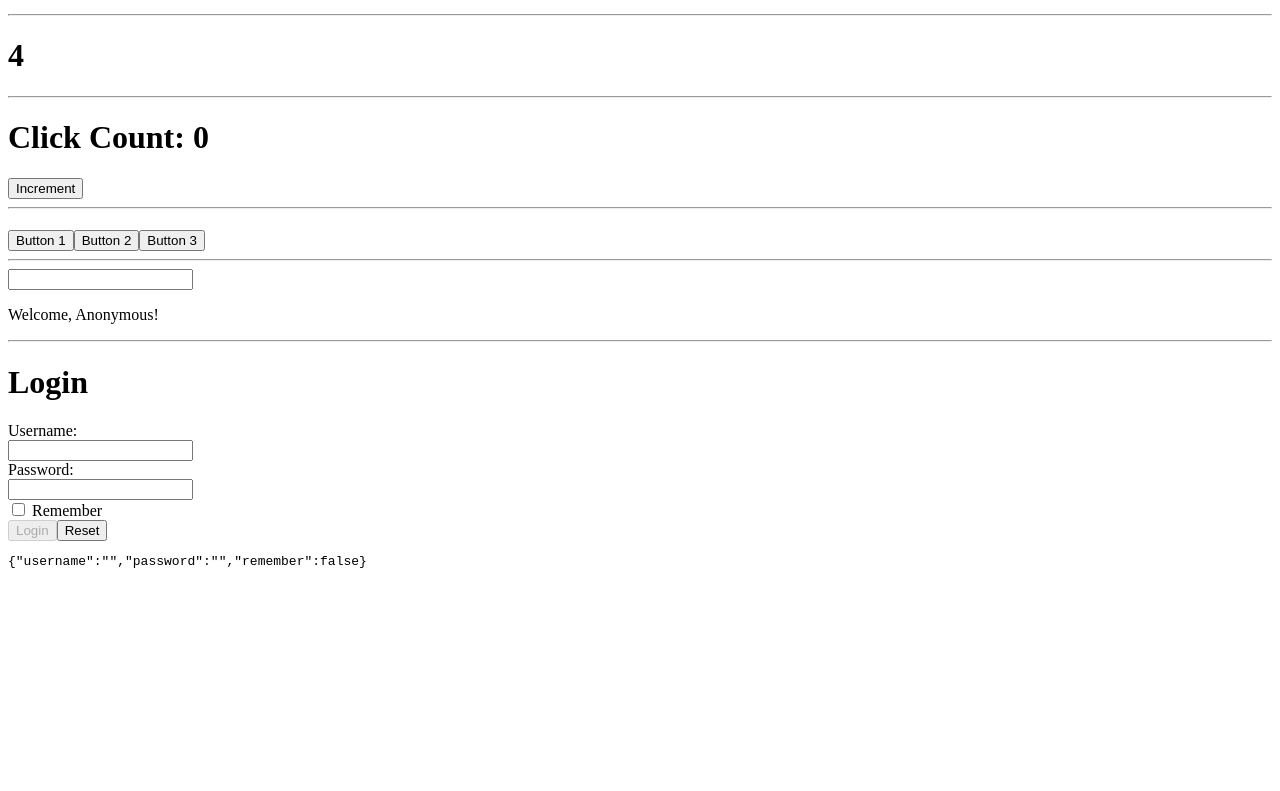
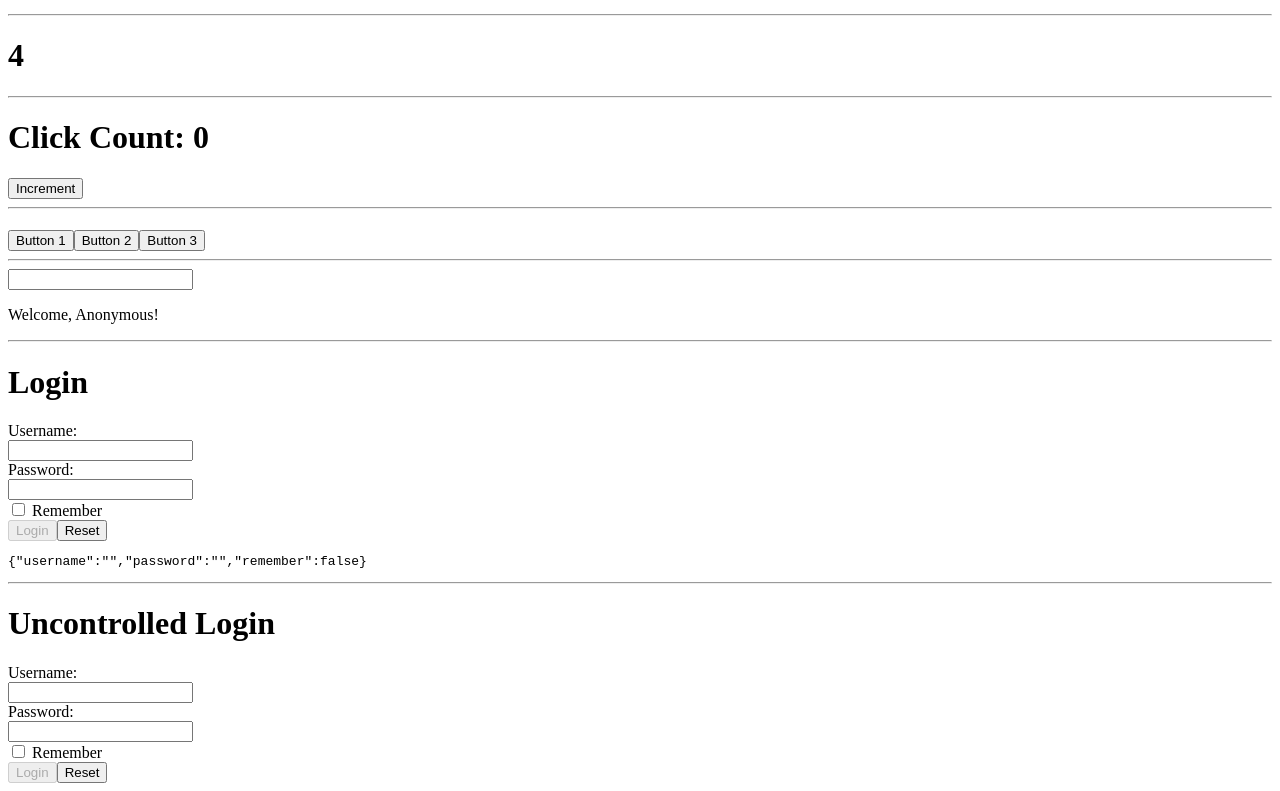
Before and after one commit to AndreaPossidente/develhope-react-exercises, a React (Create React App) app: page / in a window 1280 px wide. Shown: the part 496-1287 px from the top of the page. Before the commit the page ends 1078 px from the top, so only its background shows below. Built offline with nearby package versions, Linux system fonts and the light colour scheme.

Commit message:
done exercise 30

```diff
--- a/src/App.js
+++ b/src/App.js
@@ -5,6 +5,7 @@ import Counter from "./Counter";
 import Hello from "./Hello";
 import InteractiveWelcome from "./InteractiveWelcome";
 import Login from "./Login";
+import UncontrolledLogin from "./UncontrolledLogin";
 import Welcome from "./Welcome";
 
 export default class App extends Component {
@@ -35,6 +36,8 @@ export default class App extends Component {
         <InteractiveWelcome />
         <hr />
         <Login onLogin={this.onLogin} />
+        <hr />
+        <UncontrolledLogin onLogin={this.onLogin} />
       </div>
     );
   }
--- /dev/null
+++ b/src/UncontrolledLogin.js
@@ -0,0 +1,52 @@
+import React, { Component, createRef } from "react";
+
+export default class UncontrolledLogin extends Component {
+  formRef = createRef();
+
+  handleFrom = (e) => {
+    e.preventDefault();
+    const { username, password, remember } = this.formRef.current.elements;
+
+    this.props.onLogin({
+      username: username.value,
+      password: password.value,
+      remember: remember.checked ? true : false,
+    });
+  };
+
+  handleLoginButton = () => {
+    const { username, password, submit } = this.formRef.current.elements;
+
+    if (username.value === "" || password.value === "") {
+      submit.disabled = true;
+    } else {
+      submit.disabled = false;
+    }
+  };
+
+  render() {
+    return (
+      <form ref={this.formRef} onSubmit={this.handleFrom}>
+        <h1>Uncontrolled Login</h1>
+        <label>Username:</label>
+        <br />
+        <input name="username" onChange={this.handleLoginButton} />
+        <br />
+        <label>Password:</label>
+        <br />
+        <input
+          name="password"
+          type="password"
+          onChange={this.handleLoginButton}
+        />
+        <br />
+        <input name="remember" type="checkbox" /> <label>Remember</label>
+        <br />
+        <button type="submit" name="submit" disabled={true}>
+          Login
+        </button>
+        <button type="reset">Reset</button>
+      </form>
+    );
+  }
+}
```
